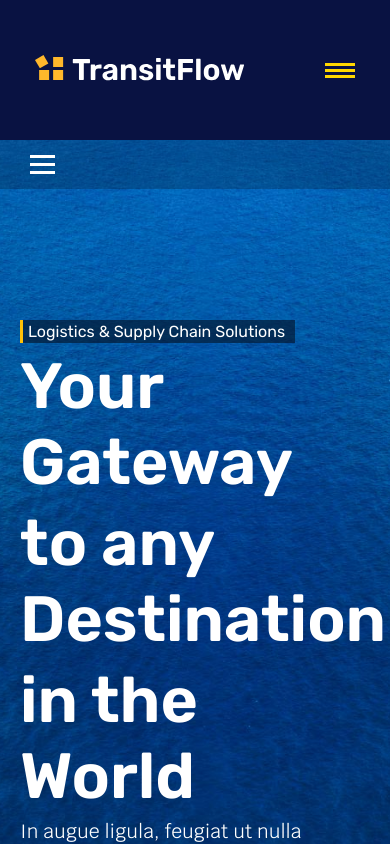
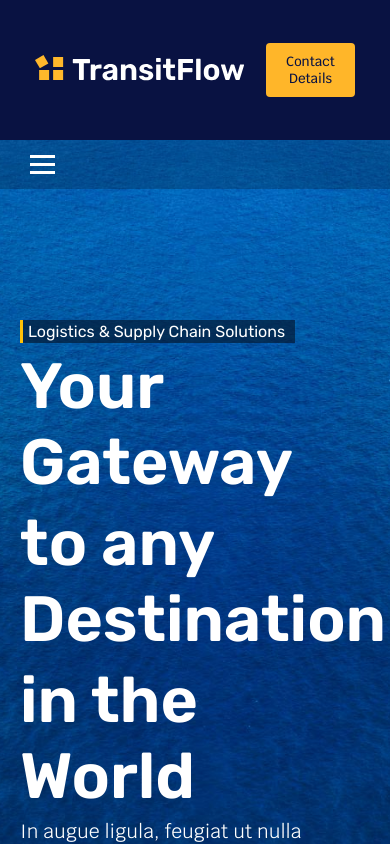
Before and after one commit to niksberg/twp-angular, an Angular app: page / in a window 390 px wide. Shown: the top 844 px of the page. Built offline with nearby package versions, Linux system fonts and the light colour scheme.

Commit message:
configuration of header with 'contact-details' button & testimonial

```diff
--- a/src/app/components/header/header.component.css
+++ b/src/app/components/header/header.component.css
@@ -52,28 +52,26 @@ header {
   line-height: 1.4;
 }
 
-.hamburger-menu {
+.contact-details-btn {
 display: none;
-width: 30px;
-height: 21px;
-background: none;
+background-color: #FFB629;
+color: #091242;
+padding: 10px 20px;
 border: none;
+border-radius: 4px;
 cursor: pointer;
-padding: 0;
+font-family: krub;
+font-weight: 500;
 margin-left: 20px;
-}
-
-.hamburger-menu span {
-display: block;
-width: 100%;
-height: 3px;
-background-color: gold;
-margin: 3px 0;
 transition: all 0.3s ease;
 }
 
+.contact-details-btn:hover {
+background-color: #FFA500;
+}
+
 @media screen and (max-width: 768px) {
-.hamburger-menu {
+.contact-details-btn {
   display: block;
 }
 
--- a/src/app/components/header/header.component.html
+++ b/src/app/components/header/header.component.html
@@ -2,11 +2,9 @@
   <div class="header-container">
     <div class="header-logo">
       <img id="transit-logo" src="images/Logo.svg" alt="logo"/>
-      <!-- Add hamburger menu button -->
-      <button class="hamburger-menu" (click)="toggleMenu()">
-        <span></span>
-        <span></span>
-        <span></span>
+      <!-- Replace hamburger menu with Contact Details button -->
+      <button class="contact-details-btn" (click)="toggleMenu()">
+        Contact Details
       </button>
     </div>
     <!-- Add mobile-menu class for toggle functionality -->
--- a/src/app/components/testimonial/testimonial.component.css
+++ b/src/app/components/testimonial/testimonial.component.css
@@ -57,7 +57,13 @@
 .testimonial-card {
     display: flex;
     transition: transform 0.5s ease;
-    width: 300%;
+    width: 150%;
+}
+
+@media (max-width: 768px) {
+    .testimonial-card {
+        width: 300%;
+    }
 }
 
 .testimonial-container {
```
